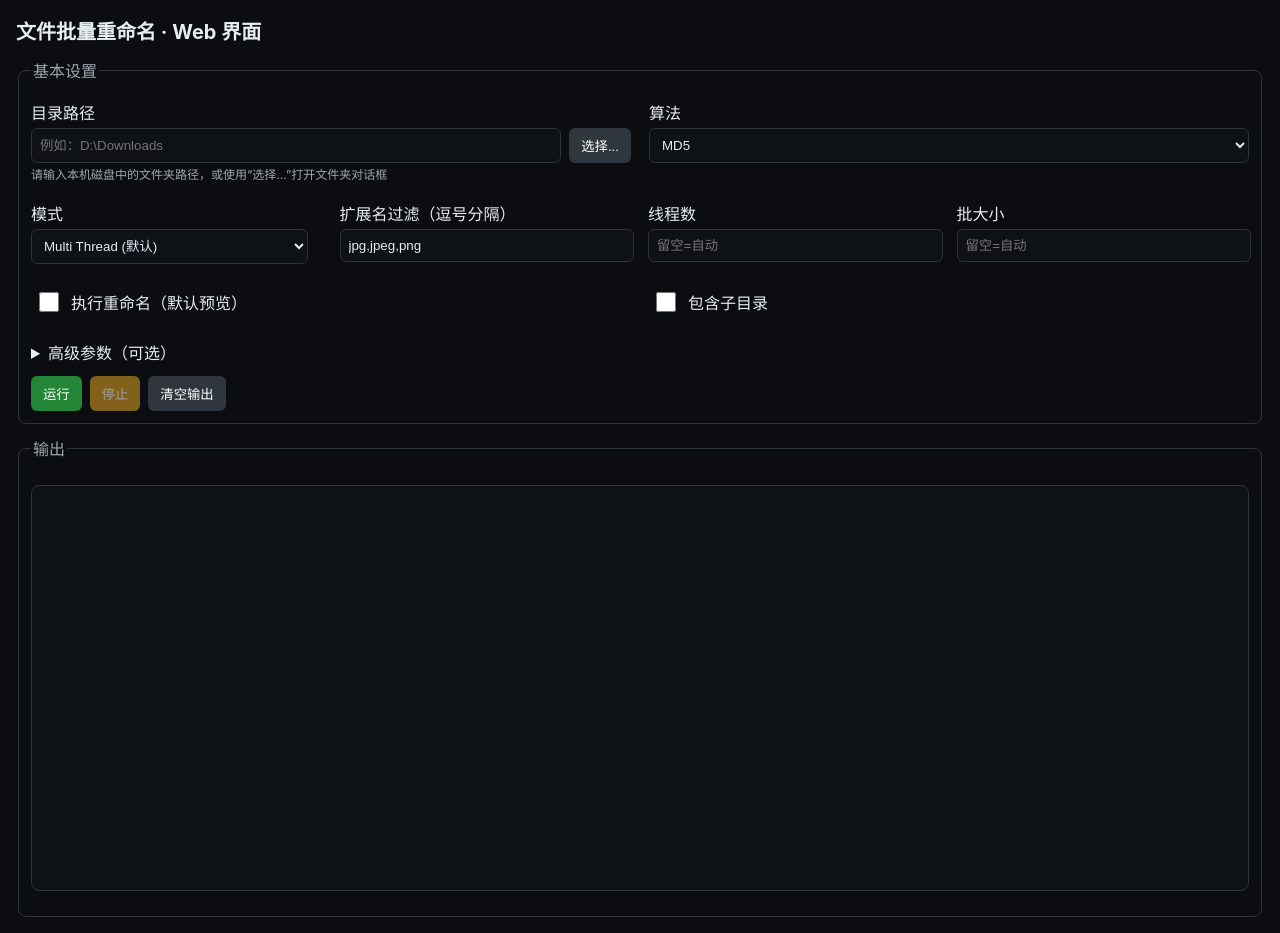
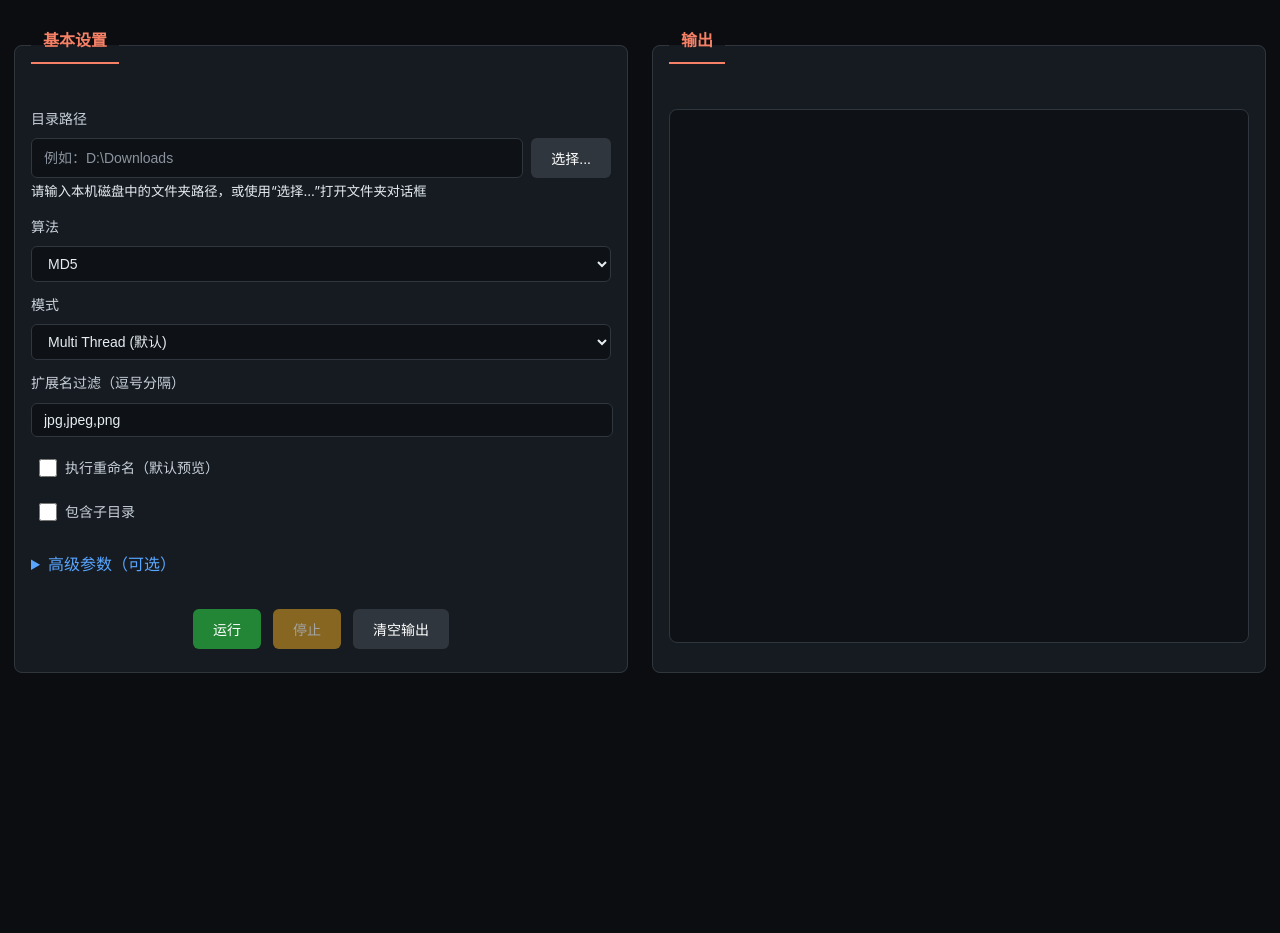
Before and after one commit to caojiachen1/file_renamer_tool, a website: page web/static/index.html in a window 1280 px wide. After the commit the page ends 824 px from the top, so only its background shows below. Drawn offline with Linux system fonts and the light colour scheme.

Commit message:
refactor: improve layout and styling for better user experience in web UI

```diff
--- a/web/static/index.html
+++ b/web/static/index.html
@@ -5,46 +5,137 @@
     <meta name="viewport" content="width=device-width, initial-scale=1" />
     <title>File Renamer Web UI</title>
     <style>
-      body { font-family: -apple-system, Segoe UI, Roboto, Helvetica, Arial, sans-serif; margin: 16px; background: #0b0d10; color: #e6edf3; }
-      h1 { font-size: 20px; }
-      fieldset { border: 1px solid #2d333b; padding: 12px; border-radius: 8px; margin-bottom: 12px; }
-      legend { color: #9da7b1; }
-      label { display: inline-block; margin: 6px 0 4px; }
-      input[type=text], input[type=number], select { width: 100%; padding: 8px; background: #0e1116; border: 1px solid #2d333b; color: #e6edf3; border-radius: 6px; }
+      body {
+        font-family: -apple-system, BlinkMacSystemFont, 'Segoe UI', Roboto, Oxygen, Ubuntu, Cantarell, sans-serif;
+        margin: 0;
+        padding: 12px;
+        min-height: 100vh;
+        background: #0b0d10;
+        color: #e6edf3;
+        line-height: 1.6;
+      }
+      .container {
+        max-width: 1400px;
+        margin: 0 auto;
+      }
+      fieldset {
+        border: 1px solid #30363d;
+        padding: 16px;
+        border-radius: 8px;
+        margin-bottom: 0;
+        background: #161b22;
+      }
+      legend {
+        color: #f78166;
+        font-weight: 600;
+        font-size: 16px;
+        padding: 0 12px;
+        margin-bottom: 16px;
+        border-bottom: 2px solid #f78166;
+        padding-bottom: 8px;
+      }
+      label {
+        display: block;
+        margin: 12px 0 8px 0;
+        font-weight: 500;
+        color: #c9d1d9;
+        font-size: 14px;
+      }
+      input[type=text], input[type=number], select {
+        width: 100%;
+        padding: 8px 12px;
+        background: #0e1116;
+        border: 1px solid #30363d;
+        color: #e6edf3;
+        border-radius: 6px;
+        font-size: 14px;
+      }
+      input[type=text]:focus, input[type=number]:focus, select:focus {
+        border-color: #58a6ff;
+        outline: none;
+      }
+      input[type=text]::placeholder, input[type=number]::placeholder {
+        color: #8b949e;
+      }
       input[type=checkbox] {
-        width: 20px;
-        height: 20px;
+        width: 18px;
+        height: 18px;
         cursor: pointer;
-        margin: 0 12px 0 0;
-        accent-color: #238636;
+        margin: 0 8px 0 0;
+        accent-color: #58a6ff;
         border-radius: 4px;
-        transition: all 0.2s ease;
       }
-      input[type=checkbox]:hover {
-        transform: scale(1.1);
-        box-shadow: 0 0 8px rgba(35, 134, 54, 0.3);
+      .main-layout {
+        display: grid;
+        grid-template-columns: 1fr 1fr;
+        gap: 20px;
+        margin-top: 16px;
       }
-      input[type=checkbox]:focus {
-        outline: 2px solid #238636;
-        outline-offset: 2px;
+      @media (max-width: 1024px) {
+        .main-layout {
+          grid-template-columns: 1fr;
+          gap: 16px;
         }
-      label:hover {
-        background-color: rgba(35, 134, 54, 0.1);
       }
-      .row { display: grid; grid-template-columns: repeat(2, 1fr); gap: 12px; }
-      .row4 { display: grid; grid-template-columns: repeat(4, 1fr); gap: 16px; }
-      .actions { display: flex; gap: 8px; margin-top: 8px; }
-      button { background: #238636; color: white; border: none; padding: 8px 12px; border-radius: 6px; cursor: pointer; }
-      button.secondary { background: #30363d; }
-      button.warn { background: #d29922; }
-      button:disabled { opacity: .6; cursor: not-allowed; }
-      pre { background: #0e1116; border: 1px solid #2d333b; padding: 12px; border-radius: 8px; height: 380px; overflow: auto; white-space: pre-wrap; }
-      small { color: #9da7b1; }
-      .hint { color: #9da7b1; font-size: 12px; }
+      .actions {
+        display: flex;
+        gap: 12px;
+        margin-top: 24px;
+        justify-content: center;
+      }
+      button {
+        background: #238636;
+        color: white;
+        border: none;
+        padding: 10px 20px;
+        border-radius: 6px;
+        cursor: pointer;
+        font-weight: 500;
+        font-size: 14px;
+      }
+      button:hover {
+        background: #2ea043;
+      }
+      button.secondary {
+        background: #30363d;
+      }
+      button.secondary:hover {
+        background: #484f58;
+      }
+      button.warn {
+        background: #d29922;
+      }
+      button.warn:hover {
+        background: #bb8009;
+      }
+      button:disabled {
+        opacity: 0.6;
+        cursor: not-allowed;
+      }
+      pre {
+        background: #0e1116;
+        border: 1px solid #30363d;
+        padding: 16px;
+        border-radius: 8px;
+        height: 500px;
+        overflow: auto;
+        white-space: pre-wrap;
+        font-family: 'JetBrains Mono', 'Fira Code', 'Consolas', monospace;
+        font-size: 13px;
+        line-height: 1.5;
+      }
+      summary {
+        cursor: pointer;
+        font-weight: 500;
+        color: #58a6ff;
+        padding: 8px 0;
+        margin-bottom: 12px;
+      }
     </style>
   </head>
   <body>
-    <h1>文件批量重命名 · Web 界面</h1>
+    <div class="container">
+      <div class="main-layout">
         <fieldset>
           <legend>基本设置</legend>
       <div class="row" style="row-gap:14px; column-gap:18px;">
@@ -68,8 +159,8 @@
           </select>
         </div>
       </div>
-  <div class="row4" style="margin-top:12px;">
-        <div style="margin-right: 16px;">
+  <div class="row" style="margin-top:12px;">
+        <div>
           <label>模式</label>
           <select id="mode">
             <option value="multi-thread">Multi Thread (默认)</option>
@@ -77,17 +168,9 @@
             <option value="single-thread">Single Thread</option>
           </select>
         </div>
-        <div style="margin-right: 16px;">
+        <div style="margin-right: 24px;">
           <label>扩展名过滤（逗号分隔）</label>
           <input id="extensions" type="text" value="jpg,jpeg,png" placeholder="jpg,png,txt 或 .jpg,.png,.txt" />
-        </div>
-        <div style="margin-right: 16px;">
-          <label>线程数</label>
-          <input id="threads" type="number" min="1" placeholder="留空=自动" />
-        </div>
-        <div style="margin-right: 16px;">
-          <label>批大小</label>
-          <input id="batch" type="number" min="1" placeholder="留空=自动" />
         </div>
       </div>
 
@@ -108,7 +191,15 @@
 
   <details style="margin-top:12px;">
         <summary>高级参数（可选）</summary>
-  <div class="row3" style="margin-top:12px; gap:16px;">
+  <div class="row4" style="margin-top:12px; gap:16px;">
+          <div style="margin-right: 16px;">
+            <label>线程数</label>
+            <input id="threads" type="number" min="1" placeholder="留空=自动" />
+          </div>
+          <div style="margin-right: 16px;">
+            <label>批大小</label>
+            <input id="batch" type="number" min="1" placeholder="留空=自动" />
+          </div>
           <div style="margin-right: 16px;">
             <label>缓冲KB</label>
             <input id="buffer_kb" type="number" min="1" placeholder="自动" />
@@ -133,6 +224,7 @@
           <legend>输出</legend>
           <pre id="output"></pre>
         </fieldset>
+      </div>
 
     <script>
       const $ = (id) => document.getElementById(id);
@@ -227,5 +319,6 @@
         } catch {}
       });
     </script>
+    </div>
   </body>
   </html>
```
Lines whose indentation alone changed are shown as unchanged.
